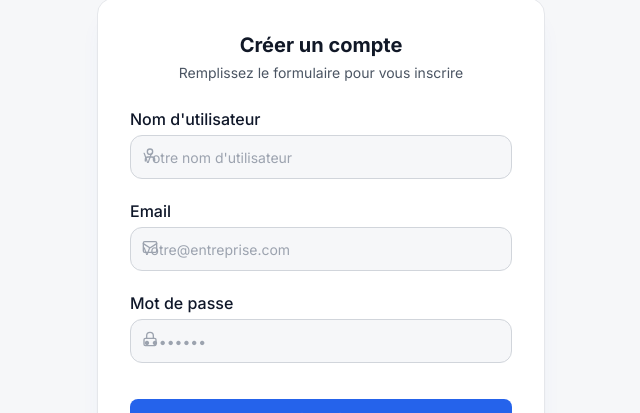
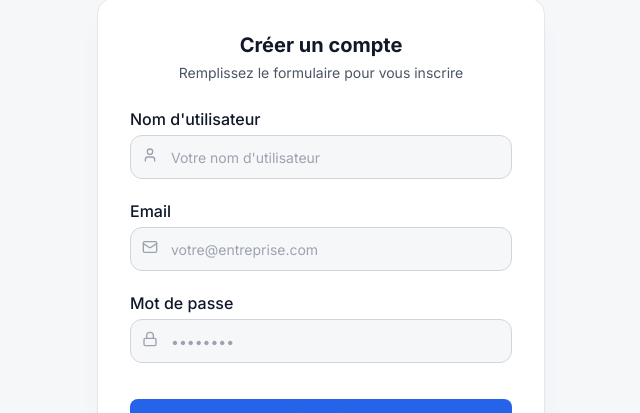
Before and after one commit to Dama-wlf/Mini-ATS, a React (Vite) app in the folder frontend/: page /register in a window 1280 px wide. Shown: the part 227-640 px from the top of the page, without its empty margins (319-959 px from the left). Built offline with nearby package versions, Linux system fonts and the light colour scheme; no server answers.

Commit message:
Modification des page d'authentification

```diff
--- a/frontend/src/pages/Login.jsx
+++ b/frontend/src/pages/Login.jsx
@@ -62,6 +62,7 @@ const Login = () => {
                                     label="Email"
                                     name="email"
                                     type="email"
+                                    hasIcon={true}
                                     placeholder="votre@entreprise.com"
                                     value={formData.email}
                                     onChange={handleChange}
@@ -78,6 +79,7 @@ const Login = () => {
                                     label="Mot de passe"
                                     name="password"
                                     type="password"
+                                    hasIcon={true}
                                     placeholder="••••••••"
                                     value={formData.password}
                                     onChange={handleChange}
@@ -87,7 +89,7 @@ const Login = () => {
                             </div>
                         </div>
 
-                        <Button size="md" rounded="lg" fullWidth disabled={isLoading}>
+                        <Button type="submit" size="md" rounded="lg" fullWidth disabled={isLoading}>
                             {isLoading ? (
                                 <span className="flex items-center justify-center gap-2">
                                     <Loader2 className="h-4 w-4 animate-spin" />
--- a/frontend/src/pages/Register.jsx
+++ b/frontend/src/pages/Register.jsx
@@ -58,6 +58,7 @@ const Register = () => {
                                 label="Nom d'utilisateur"
                                 name="userName"
                                 type="text"
+                                hasIcon={true}
                                 placeholder="Votre nom d'utilisateur"
                                 value={formData.userName}
                                 onChange={handleChange}
@@ -72,6 +73,7 @@ const Register = () => {
                                 label="Email"
                                 name="email"
                                 type="email"
+                                hasIcon={true}
                                 placeholder="votre@entreprise.com"
                                 value={formData.email}
                                 onChange={handleChange}
@@ -86,6 +88,7 @@ const Register = () => {
                                 label="Mot de passe"
                                 name="password"
                                 type="password"
+                                hasIcon={true}
                                 placeholder="••••••••"
                                 value={formData.password}
                                 onChange={handleChange}
@@ -94,7 +97,7 @@ const Register = () => {
                             />
                         </div>
 
-                        <Button size="md" rounded="lg" fullWidth disabled={isLoading}>
+                        <Button type="submit" size="md" rounded="lg" fullWidth disabled={isLoading}>
                             {isLoading ? (
                                 <span className="flex items-center justify-center gap-2">
                                     <Loader2 className="h-4 w-4 animate-spin" />
```
